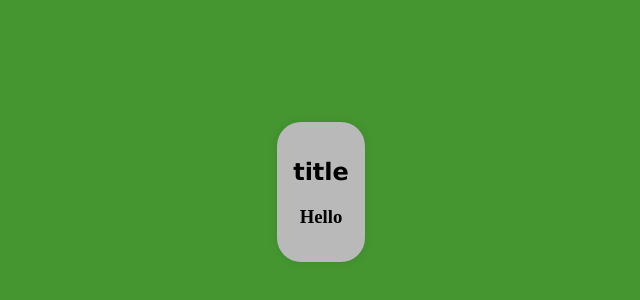
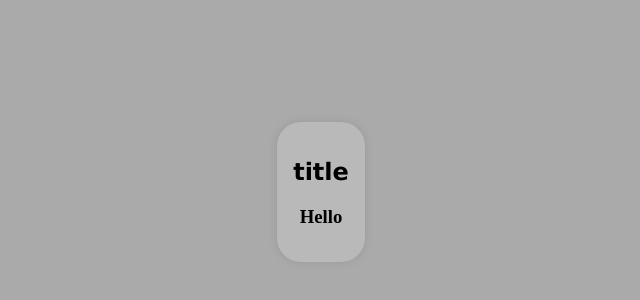
Before and after one commit to AntonyXD2009/tic-tac-toe-web, a plain HTML site: page index.html in a window 1280 px wide. Shown: the part 192-492 px from the top of the page, without its empty margins (319-959 px from the left). Drawn offline with Linux system fonts and the light colour scheme.

Commit message:
Update styles.css

```diff
--- a/styles.css
+++ b/styles.css
@@ -4,7 +4,7 @@ body {
   align-items: center;
   height: 96vh;
   margin: 0;
-  background-color: #459631;
+  background-color: #aaa;
 }
 
 .header-game-title {
```
